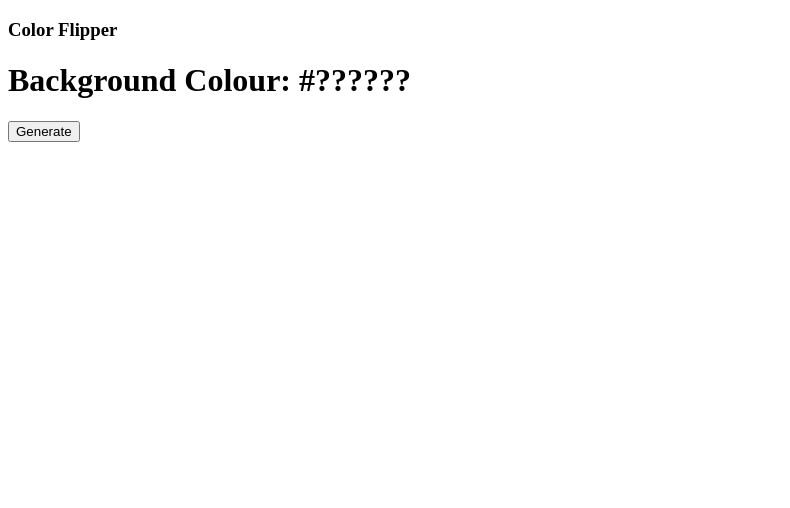
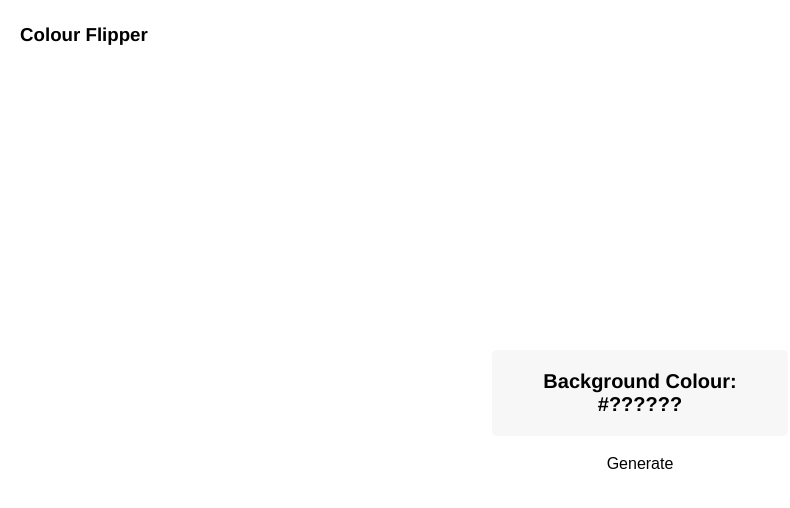
Before and after one commit to samwpr/Random-Color-Flipper, a plain HTML site: page index.html in a window 1280 px wide. Shown: the whole page, without its empty margins (0-790 px from the left). Drawn offline with Linux system fonts and the light colour scheme.

Commit message:
Finish Colour Flipper

```diff
--- a/index.css
+++ b/index.css
@@ -0,0 +1,44 @@
+body{
+    font-family: "Helvetica";
+    margin: 0;
+    padding: 0;
+}
+
+.navbar{
+    background: white;
+    width: 100%;
+    height: 65px;
+    padding-left: 20px;
+    padding-top: 5px;
+}
+
+h1{
+    background: rgb(247, 247, 247);
+    width: 20%;
+    margin-left: auto;
+    margin-right: auto;
+    height: 30%;
+    padding: 20px;
+    border-radius: 5px;
+    margin-top: 35vh;
+    text-align: center;
+    font-size: 20px;
+}
+
+#btn-container{
+    display: flex;
+    justify-content: center;
+}
+
+#btn{
+    width: 100px;
+    height: 30px;
+    font-size: 16px;
+    border-radius: 5px;
+    border: 0;
+    background-color: white;
+}
+
+#btn:hover{
+    background: #bdf4ee;
+}
--- a/index.html
+++ b/index.html
@@ -9,13 +9,15 @@
 </head>
 <body>
     <div class="navbar">
-        <h3>Color Flipper</h3>
+        <h3>Colour Flipper</h3>
     </div>
     <div class="container">
         <h1 class="label">Background Colour:
             <span id="color-code">#??????</span>
         </h1>
-        <button type="button" id="btn" onclick="generate()">Generate</button>
+        <div id="btn-container">
+            <button type="button" id="btn" onclick="generate()">Generate</button>
+        </div>
     </div>
     <script src="index.js"></script>
 </body>
--- a/index.js
+++ b/index.js
@@ -1,13 +1,26 @@
+let dict = {0:0, 1: 1, 2: 2, 3:3, 4:4, 5:5, 6:6, 7:7, 8:8, 9:9, 10: "a", 11: "b", 12: "c", 13:"d", 14: "e", 15: "f"};
+
+function hexC(){
+    let hex = 16;
+    let r = Math.floor(Math.random() * 220);
+    let rInt = r/hex;
+    let rIntFloor = Math.floor(rInt);
+    let rIntRemainder = rInt - rIntFloor;
+    let rIntRemainderXST = rIntRemainder * 16;
+    let r_as_hex = String(dict[rIntFloor]) + String(dict[rIntRemainderXST]);
+    return String(r_as_hex)
+    console.log(r_as_hex);
+}
+
+hexR = ""
+hexG = ""
+hexB = ""
 
 document.getElementById("btn").onclick = function generate(){
-    document.getElementById("color-code").innerHTML = "lol";
+    hexR = hexC();
+    hexG = hexC();
+    hexB = hexC();
+    hexCode = "#"+hexR + hexG + hexB;
+    document.getElementById("color-code").innerHTML = hexCode;
+    document.body.style.backgroundColor = hexCode;
 };
-
-let R = Math.random() * 220;
-console.log(R);
-
-/*
-
-
-
-*/
```
Also changed, not shown: test.js (+9 -8 lines).
